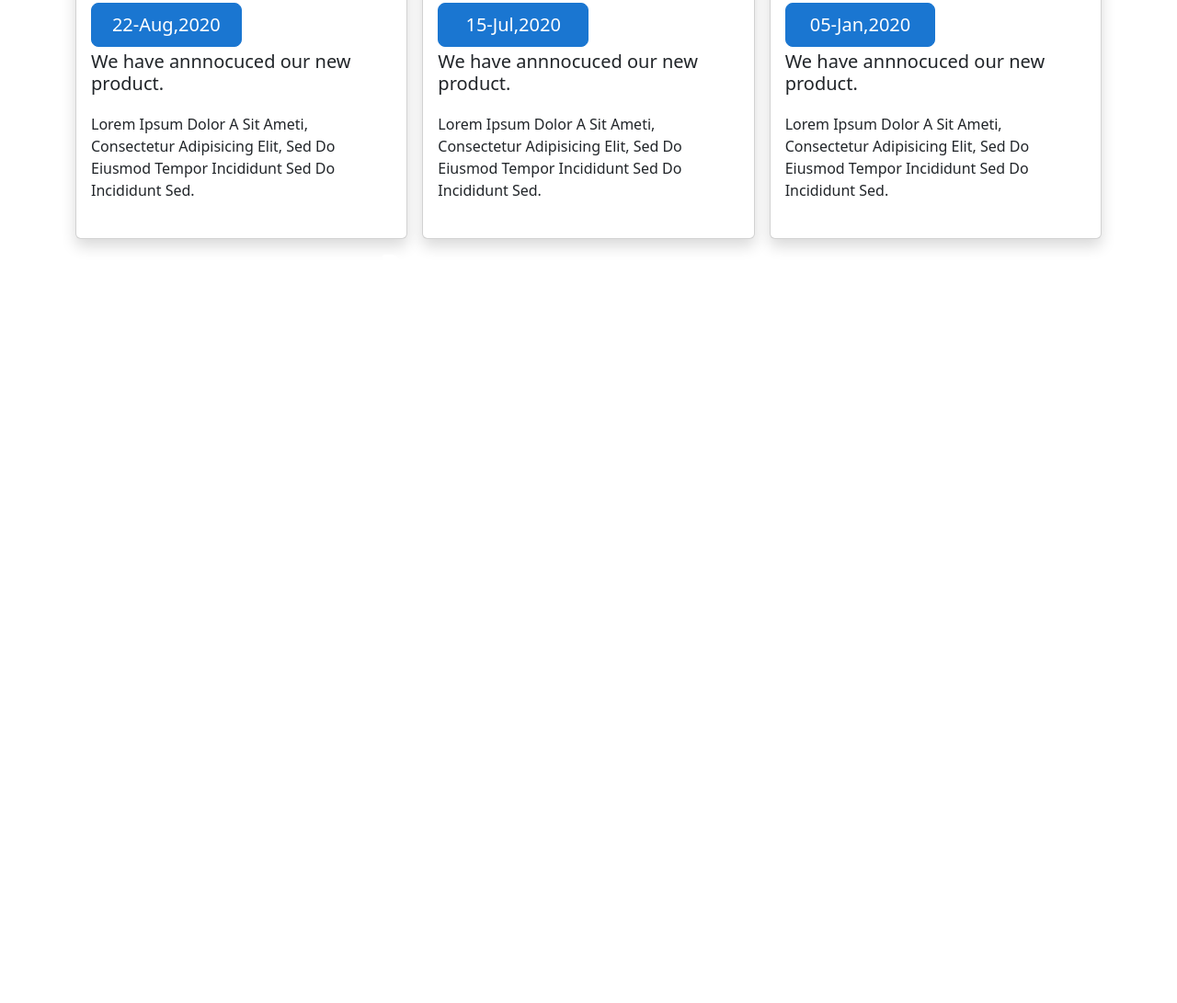
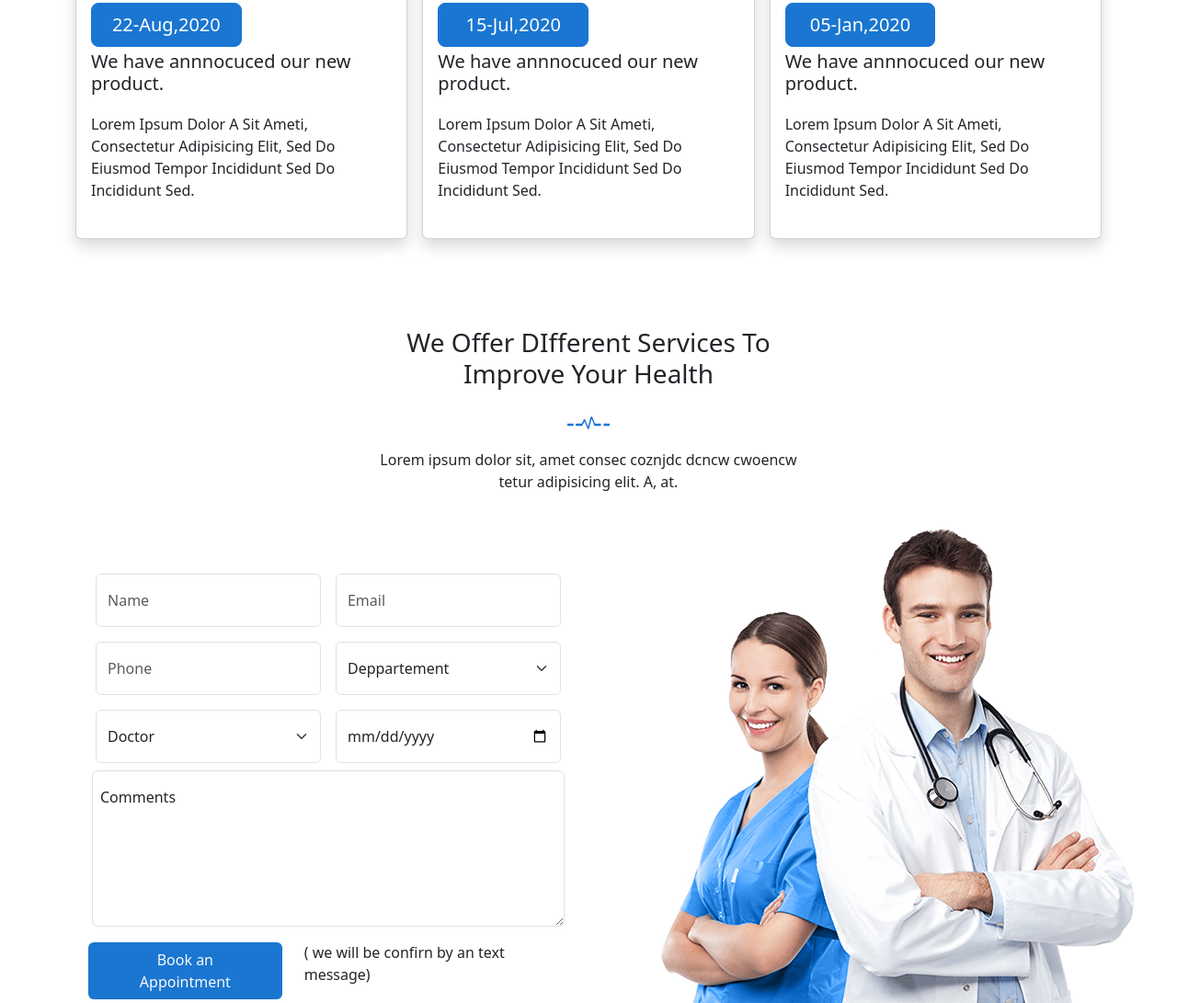
Before and after one commit to YF-0-1/final-Project-1, a website: page index.html in a window 1280 px wide. Shown: the part 3995-5086 px from the top of the page at 92% size. Before the commit the page ends 4343 px from the top, so only its background shows below. Drawn offline with nearby package versions, Linux system fonts and the light colour scheme.

Commit message:
twelveth section

```diff
--- a/index.html
+++ b/index.html
@@ -519,6 +519,59 @@
                 </div>
             </div>
         </div>
+        <!-- twelve -->
+        <div class=" pt-5 justify-content-lg-around d-flex flex-column align-items-center sec-twelve gap-3">
+            <div class="text-scss w-75 d-flex flex-column align-items-center text-center gap-3">
+                <h3 class="w-50">We Offer DIfferent Services To Improve Your Health</h3>
+                <img src="./public/img/section-img.png" alt="img">
+                <p class="w-50">Lorem ipsum dolor sit, amet consec coznjdc dcncw cwoencw tetur adipisicing elit. A, at.</p>
+            </div>
+            <div class="w-100 d-flex flex-column flex-lg-row log gap-5 gap-lg-0 h-100">
+                <div class="d-flex flex-wrap w-50 px-5 pt-5 ms-lg-5 ms-2 log1 h-50" style="height: 70vh;">
+                    <div class="px-2 w-50 py-2">
+                        <input type="text" class="form-control py-3" id="formGroupExampleInput" placeholder="Name">
+                    </div>
+                    <div class="px-2 w-50 py-2">
+                        <input type="email" class="form-control py-3" id="formGroupExampleInput" placeholder="Email">
+                    </div>
+                    <div class="px-2 w-50 py-2">
+                        <input type="text" class="form-control py-3" id="formGroupExampleInput" placeholder="Phone">
+                    </div>
+                    <div class="px-2 w-50 py-2">
+                        <select class="form-select  py-3" aria-label="Default select example">
+                            <option selected>Deppartement</option>
+                            <option value="1">One</option>
+                            <option value="2">Two</option>
+                            <option value="3">Three</option>
+                        </select>
+                    </div>
+                    <div class="px-2 w-50 py-2">
+                        <select class="form-select  py-3" aria-label="Default select example">
+                            <option selected>Doctor</option>
+                            <option value="1">One</option>
+                            <option value="2">Two</option>
+                            <option value="3">Three</option>
+                        </select>
+                    </div>
+                    <div class="px-2 w-50 py-2">
+                        <input type="date" class="form-control py-3" id="formGroupExampleInput" placeholder="Date">
+                    </div>
+                    <div class="form-floating  w-100  px-1">
+                        <textarea class="form-control" placeholder="Leave a comment here" id="floatingTextarea2" style="height: 170px"></textarea>
+                        <label for="floatingTextarea2" >Comments</label>
+                    </div>
+                    <div class="d-flex flex-column flex-lg-row pb-5 pb-lg-0 gap-4 pt-3 align-items-center boton">
+                        <button type="button" class="btn bg-zra9 text-light px-4 boton-1">Book an Appointment</button>
+                        <p class="">( we will be confirn by an text message)</p>
+                    </div>
+                </div>
+                <div class="w-50 log2  h-50">
+                    <div class=" ">
+                        <img class="ps-5" src="./public/img/contact-img.png" alt="">
+                    </div>
+                </div>
+            </div>
+        </div>
     </main>
 
     <script src="./node_modules/bootstrap/dist/js/bootstrap.bundle.js"></script>
--- a/src/sass/modules/home/_main.scss
+++ b/src/sass/modules/home/_main.scss
@@ -291,3 +291,20 @@
         z-index: 2;
     }
 }
+
+// twelve
+.boton-1 {
+    position: relative;
+    display: inline-block;
+    color: white;
+    background-image: linear-gradient(#363636, #363636);
+    background-position: 50% 50%;
+    background-repeat: no-repeat;
+    background-size: 0% 100%;
+    transition: background-size .5s, color .5s;
+}
+
+.boton-1:hover {
+    background-size: 100% 100%;
+    color: #fff;
+}
```
